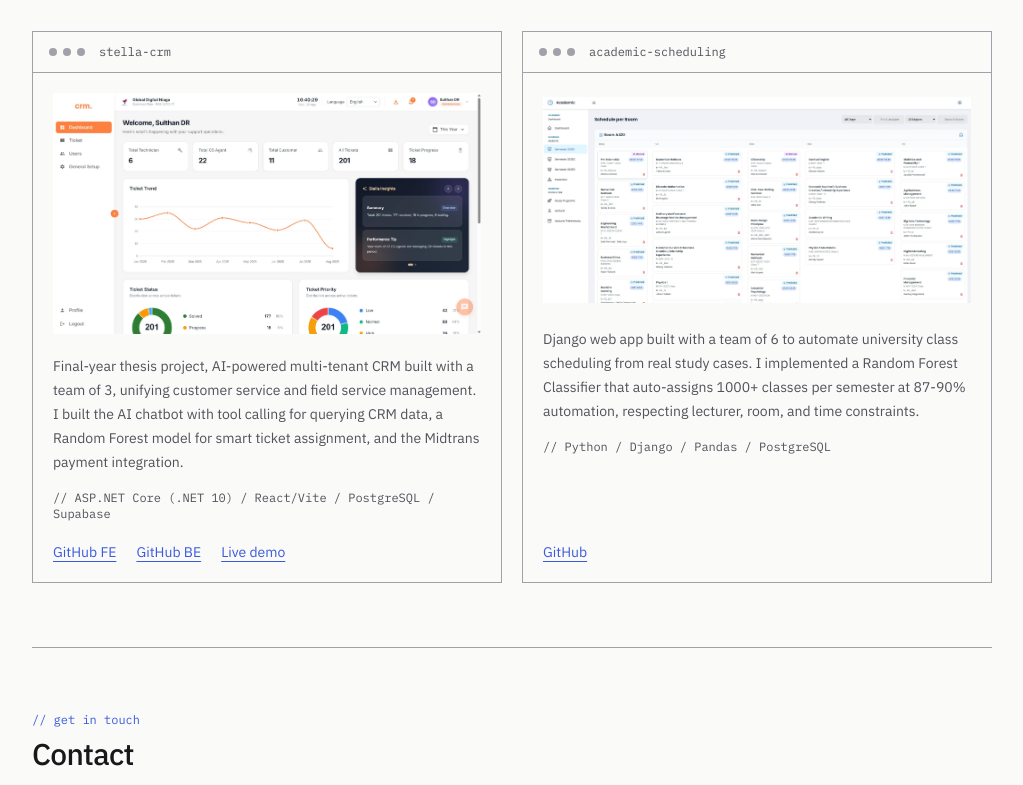
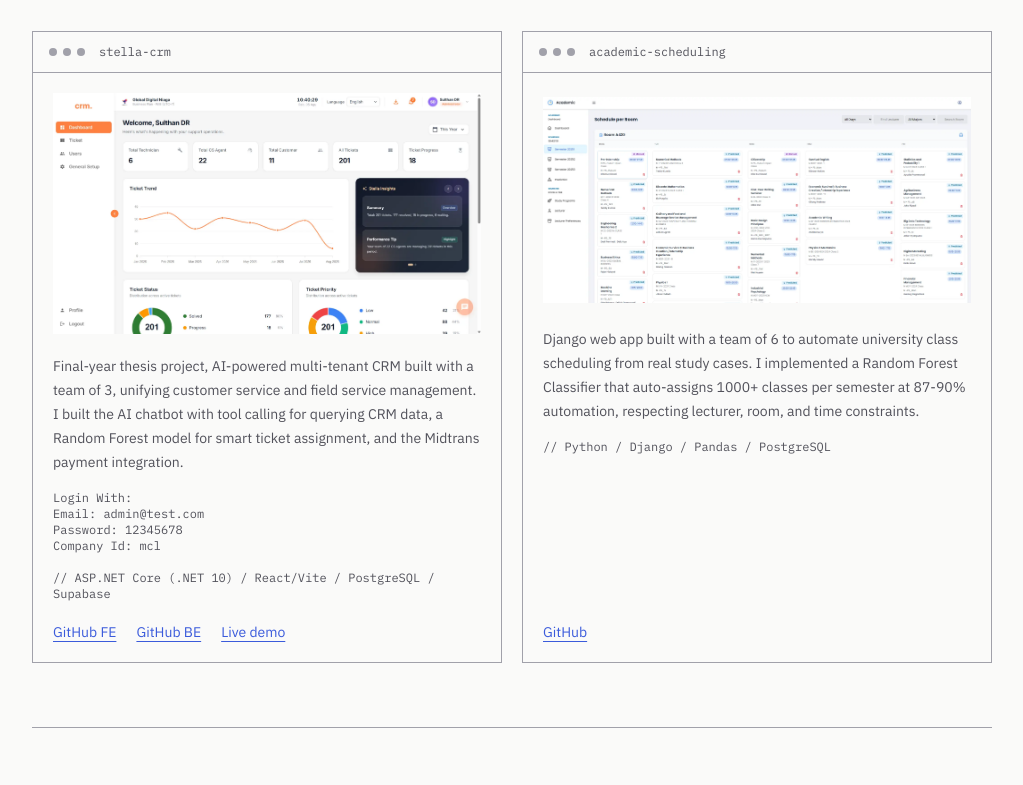
Before and after one commit to afaslah/portfolio-web, a React (Vite) app: page / in a window 1280 px wide. Shown: the part 1520-2305 px from the top of the page, without its empty margins (128-1151 px from the left). Built offline with nearby package versions, Linux system fonts and the light colour scheme.

Commit message:
feat: add extraInfo field to projects and display in Projects section

```diff
--- a/src/components/sections/Projects.tsx
+++ b/src/components/sections/Projects.tsx
@@ -61,6 +61,13 @@ export function Projects() {
               <p className="max-w-prose text-sm leading-6 text-muted">
                 {project.description}
               </p>
+              {project.extraInfo && (
+                <div className="mt-4 font-mono text-xs text-muted">
+                  {project.extraInfo.map((info) => (
+                    <p key={info}>{info}</p>
+                  ))}
+                </div>
+              )}
               <p className="mt-4 font-mono text-xs text-muted">
                 // {project.tags.join(" / ")}
               </p>
--- a/src/data/projects.ts
+++ b/src/data/projects.ts
@@ -7,6 +7,12 @@ export const projects: Project[] = [
     title: "stella-crm",
     description:
       "Final-year thesis project, AI-powered multi-tenant CRM built with a team of 3, unifying customer service and field service management. I built the AI chatbot with tool calling for querying CRM data, a Random Forest model for smart ticket assignment, and the Midtrans payment integration.",
+      extraInfo: [
+        "Login With:",
+        "Email: admin@test.com",
+        "Password: 12345678",
+        "Company Id: mcl"
+      ],
     tags: ["ASP.NET Core (.NET 10)", "React/Vite", "PostgreSQL", "Supabase"],
     links: [
       {
--- a/src/types/index.ts
+++ b/src/types/index.ts
@@ -9,6 +9,7 @@ export type Project = {
   description: string;
   tags: string[];
   links: Link[];
+  extraInfo?: string[];
   imagePath: string;
 };
 
```
